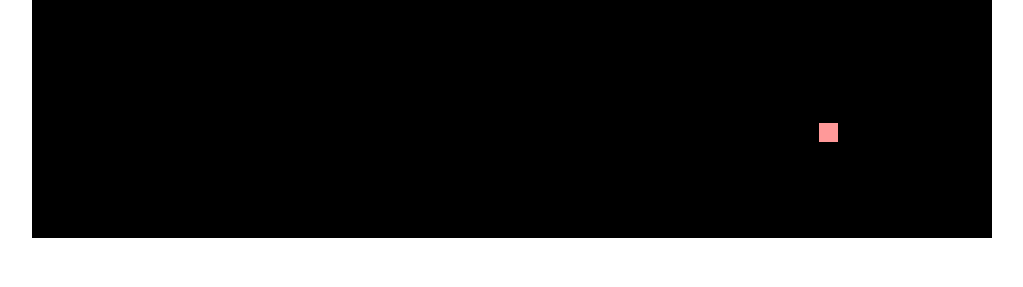
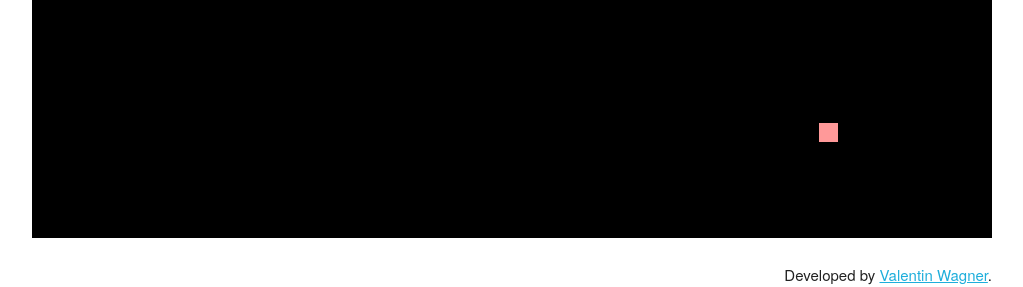
Before and after one commit to wagnva/Snake, a plain HTML site: page index.html in a window 1280 px wide. Shown: the part 547-834 px from the top of the page, without its empty margins (128-1151 px from the left). Before the commit the page ends 810 px from the top, so only its background shows below. Drawn offline with nearby package versions, Linux system fonts and the light colour scheme.

Commit message:
Added Footer

```diff
--- a/index.html
+++ b/index.html
@@ -39,6 +39,12 @@
 
 </main>
 
+<footer class="container">
+    <div>
+        Developed by <a href="http://www.valentin-wagner.com">Valentin Wagner</a>.
+    </div>
+</footer>
+
     <script src="https://code.jquery.com/jquery-2.2.1.min.js"></script>
     <script src="game.js"></script>
 </body>
--- a/index.scss
+++ b/index.scss
@@ -119,3 +119,10 @@ main #game-table{
         }
     }
 }
+
+footer{
+    display: block;
+    div{
+        float: right;
+    }
+}
```
Also changed, not shown: index.css, 1 other file.
